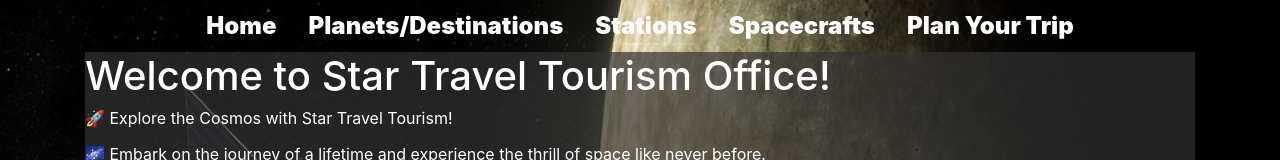
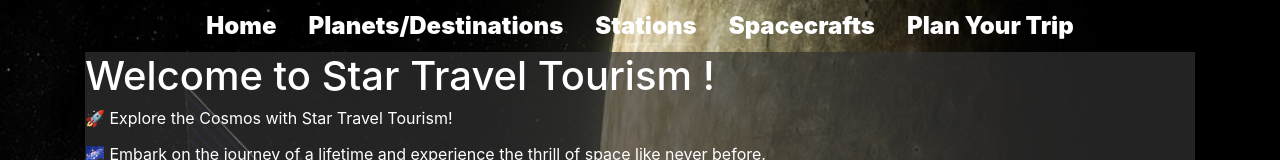
Before and after one commit to ShaniaB417/Star-Travel-Tourism, a plain HTML site: page index.html in a window 1280 px wide. Shown: the top 160 px of the page. Drawn offline with nearby package versions, Linux system fonts and the light colour scheme.

Commit message:
Update index.html

```diff
--- a/index.html
+++ b/index.html
@@ -37,7 +37,7 @@
         </div>
         <div class="section"></div>
         <div class="sec-1">
-          <h1>Welcome to Star Travel Tourism Office!</h1>
+          <h1>Welcome to Star Travel Tourism !</h1>
 
         <p>🚀 Explore the Cosmos with Star Travel Tourism!</p>
         <p>🌌 Embark on the journey of a lifetime and experience the thrill of space like never before.</p>
```
